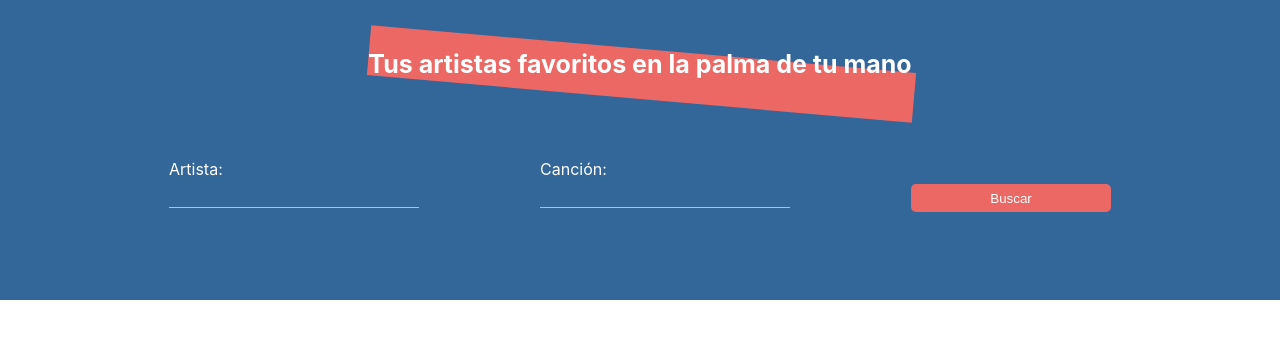
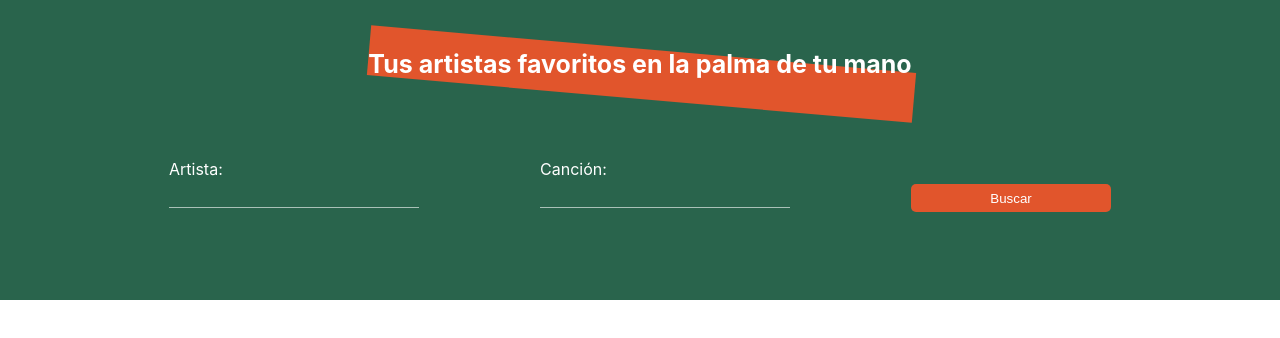
Before and after one commit to Ancient-R/letra-canciones, a React (Create React App) app: page / in a window 1280 px wide. Shown: the top 338 px of the page. Built offline with nearby package versions, Linux system fonts and the light colour scheme.

Commit message:
actualizacion de colores

```diff
--- a/src/index.css
+++ b/src/index.css
@@ -3,8 +3,8 @@
 }
 
 :root{
-  ---primary-color: #336699;
-  --acent-color: #EB6864;
+  ---primary-color: #29644C;
+  --acent-color: #E1552C;
   --color: #ffffff;
   --color-alt: rgb( 255 255 255 / 0.6);
   --color-dark: rgba(0 0 0 / .7);
```
